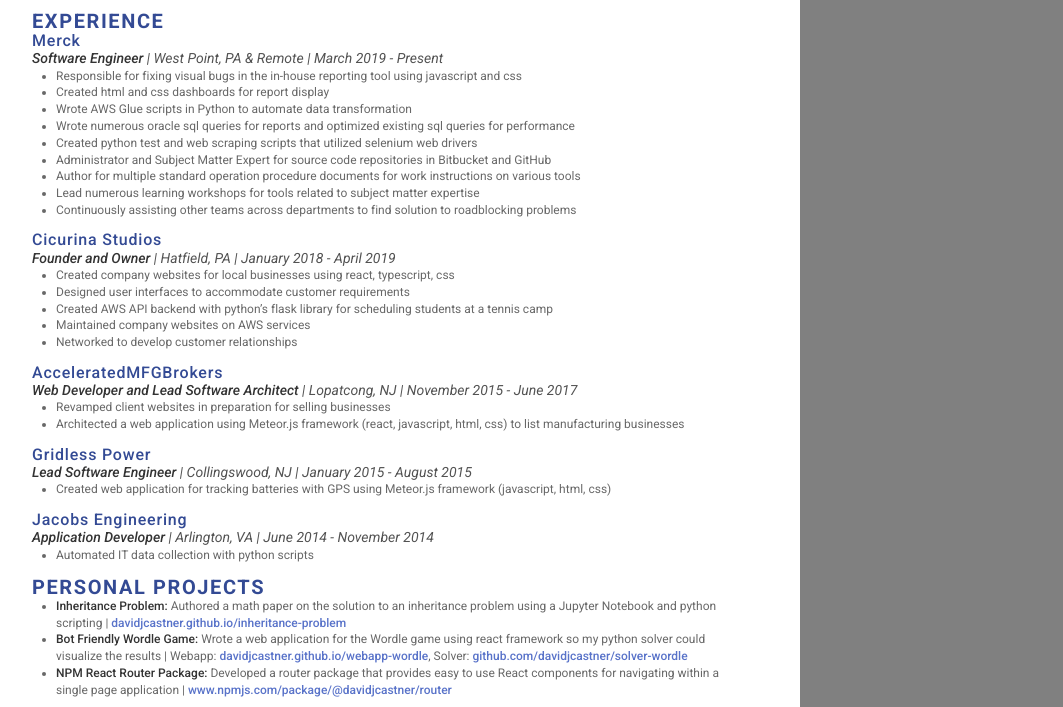
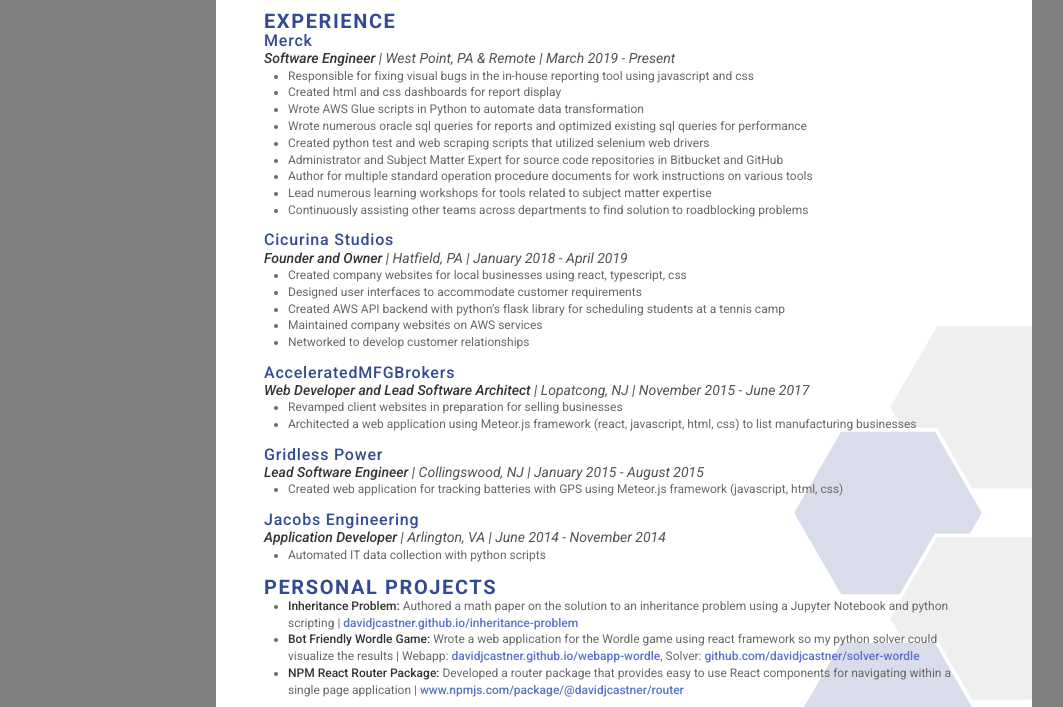
Before and after one commit to davidjcastner/resume, a plain HTML site: page index.html in a window 1280 px wide. Shown: the part 108-815 px from the top of the page, without its empty margins (16-1079 px from the left). Drawn offline with Linux system fonts and the light colour scheme.

Commit message:
create background for resume

```diff
--- a/index.html
+++ b/index.html
@@ -12,6 +12,29 @@
 
   <body>
     <div class="resume-container">
+      <div class="resume-background">
+        <!-- background for resume -->
+        <svg class="bg-design" viewbox="0 0 850 1100">
+          <polygon points="900.0,536.79 850.0,623.4 750.0,623.4 700.0,536.79 750.0,450.19 850.0,450.19"
+            class="hexagon-0">
+          </polygon>
+          <polygon points="800.0,646.79 750.0,733.4 650.0,733.4 600.0,646.79 650.0,560.19 750.0,560.19"
+            class="hexagon-1">
+          </polygon>
+          <polygon points="900.0,756.79 850.0,843.4 750.0,843.4 700.0,756.79 750.0,670.19 850.0,670.19"
+            class="hexagon-0">
+          </polygon>
+          <polygon points="800.0,866.79 750.0,953.4 650.0,953.4 600.0,866.79 650.0,780.19 750.0,780.19"
+            class="hexagon-1">
+          </polygon>
+          <polygon points="900.0,976.79 850.0,1063.4 750.0,1063.4 700.0,976.79 750.0,890.19 850.0,890.19"
+            class="hexagon-0"></polygon>
+          <polygon points="800.0,1086.79 750.0,1173.4 650.0,1173.4 600.0,1086.79 650.0,1000.19 750.0,1000.19"
+            class="hexagon-1"></polygon>
+        </svg>
+      </div>
+
+      <div class="resume-content">
 
         <section>
           <div class="section-row">
@@ -88,7 +111,8 @@
             <h4>Cicurina Studios</h4>
           </div>
           <div class="section-row">
-          <p class="position-info"><span class="position-title">Founder and Owner</span> | Hatfield, PA | January 2018 -
+            <p class="position-info"><span class="position-title">Founder and Owner</span> | Hatfield, PA | January 2018
+              -
               April
               2019</p>
           </div>
@@ -143,7 +167,8 @@
             <h4>Jacobs Engineering</h4>
           </div>
           <div class="section-row">
-          <p class="position-info"><span class="position-title">Application Developer</span> | Arlington, VA | June 2014
+            <p class="position-info"><span class="position-title">Application Developer</span> | Arlington, VA | June
+              2014
               -
               November 2014</p>
           </div>
@@ -194,7 +219,8 @@
           <div class="section-row">
             <ul>
               <li><span class="position-title">Mathnasium:</span> Tutor | Horsham, PA | August 2021 - December 2021</li>
-            <li><span class="position-title">MontCode:</span> Director of Instruction | Montgomery County, PA | May 2016
+              <li><span class="position-title">MontCode:</span> Director of Instruction | Montgomery County, PA | May
+                2016
                 -
                 December 2017
                 <br />
@@ -239,6 +265,8 @@
         </section>
 
       </div>
+
+    </div>
   </body>
 
 </html>
--- a/style.css
+++ b/style.css
@@ -10,6 +10,11 @@
     --color-text-primary: #334a94;
     --color-text-accent: #5973c9;
     --color-text-hover: #62b1d6;
+    --color-bg-hex-0: #efefef;
+    --color-bg-hex-1: #d9ddeb;
+
+    --layer-resume-background: 1;
+    --layer-resume-content: 2;
 }
 
 @media (prefers-color-scheme: dark) {
@@ -33,15 +38,38 @@
 
 /* layout */
 
+body {
+    /* padding: 0.5in; */
+}
+
 .resume-container {
+    margin: 0 auto;
+    position: relative;
     width: 8.5in;
     height: 11in;
+    background-color: var(--color-background);
+}
+
+.resume-background {
+    position: absolute;
+    top: 0;
+    left: 0;
+    width: 100%;
+    height: 100%;
+    z-index: var(--layer-resume-background);
+    background-color: var(--color-background);
+}
+
+.resume-content {
+    position: relative;
+    width: 100%;
+    height: 100%;
     margin: 0;
     padding: 0.3in 0.5in;
-    background-color: var(--color-background);
     display: flex;
     flex-direction: column;
     justify-content: space-between;
+    z-index: var(--layer-resume-content);
 }
 
 @page {
@@ -177,3 +205,23 @@
     stroke-linecap: butt;
     stroke-width: var(--stroke-width);
 }
+
+/* bg-design */
+
+svg.bg-design {
+    width: 100%;
+    height: 100%;
+}
+
+svg.bg-design polygon {
+    stroke-width: 0.25rem;
+    stroke: var(--color-background);
+}
+
+svg.bg-design polygon.hexagon-0 {
+    fill: var(--color-bg-hex-0);
+}
+
+svg.bg-design polygon.hexagon-1 {
+    fill: var(--color-bg-hex-1);
+}
```
Lines whose indentation alone changed are shown as unchanged.
